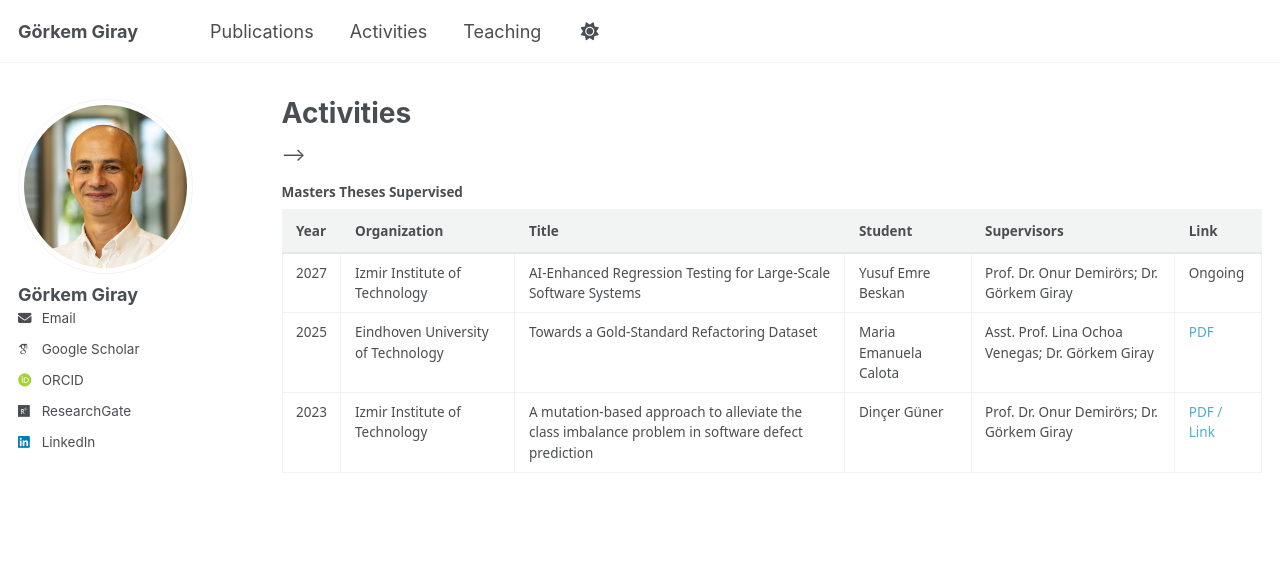
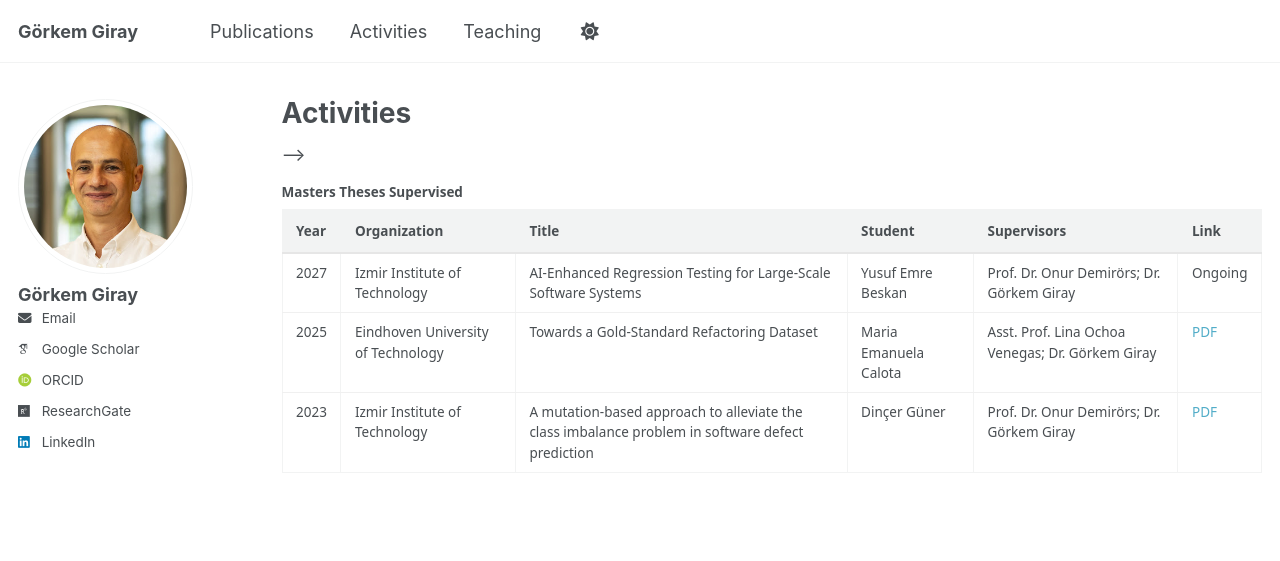
Before and after one commit to gorkemgiray/gorkemgiray.github.io, a Jekyll site: the page built from _pages/activities.md, in a window 1280 px wide. Shown: the top 561 px of the page. Built offline with Jekyll 4.4.1, drawn with Linux system fonts in a browser that asks for light colours; some web fonts are replaced; a script that is not in the unit is left out.

Commit message:
Update activities.md

```diff
--- a/_pages/activities.md
+++ b/_pages/activities.md
@@ -109,7 +109,7 @@ author_profile: true
       <td data-label="Title">A mutation-based approach to alleviate the class imbalance problem in software defect prediction</td>
       <td data-label="Student">Dinçer Güner</td>
       <td data-label="Supervisors">Prof. Dr. Onur Demirörs; Dr. Görkem Giray</td>
-      <td data-label="Link"><a href="[URL-to-thesis](https://tez.yok.gov.tr/UlusalTezMerkezi/TezGoster?key=a0OMTmEd_3mfOBxT8SiBTOuxw1WkE_y0xTUHhxIr-PRxdN6xi2HDNw2R21n3Id4b)" target="_blank" rel="noopener noreferrer">PDF / Link</a></td>
+      <td data-label="Link"><a href="https://tez.yok.gov.tr/UlusalTezMerkezi/TezGoster?key=a0OMTmEd_3mfOBxT8SiBTOuxw1WkE_y0xTUHhxIr-PRxdN6xi2HDNw2R21n3Id4b" target="_blank" rel="noopener noreferrer">PDF</a></td>
     </tr>
     -->
   </tbody>
```
